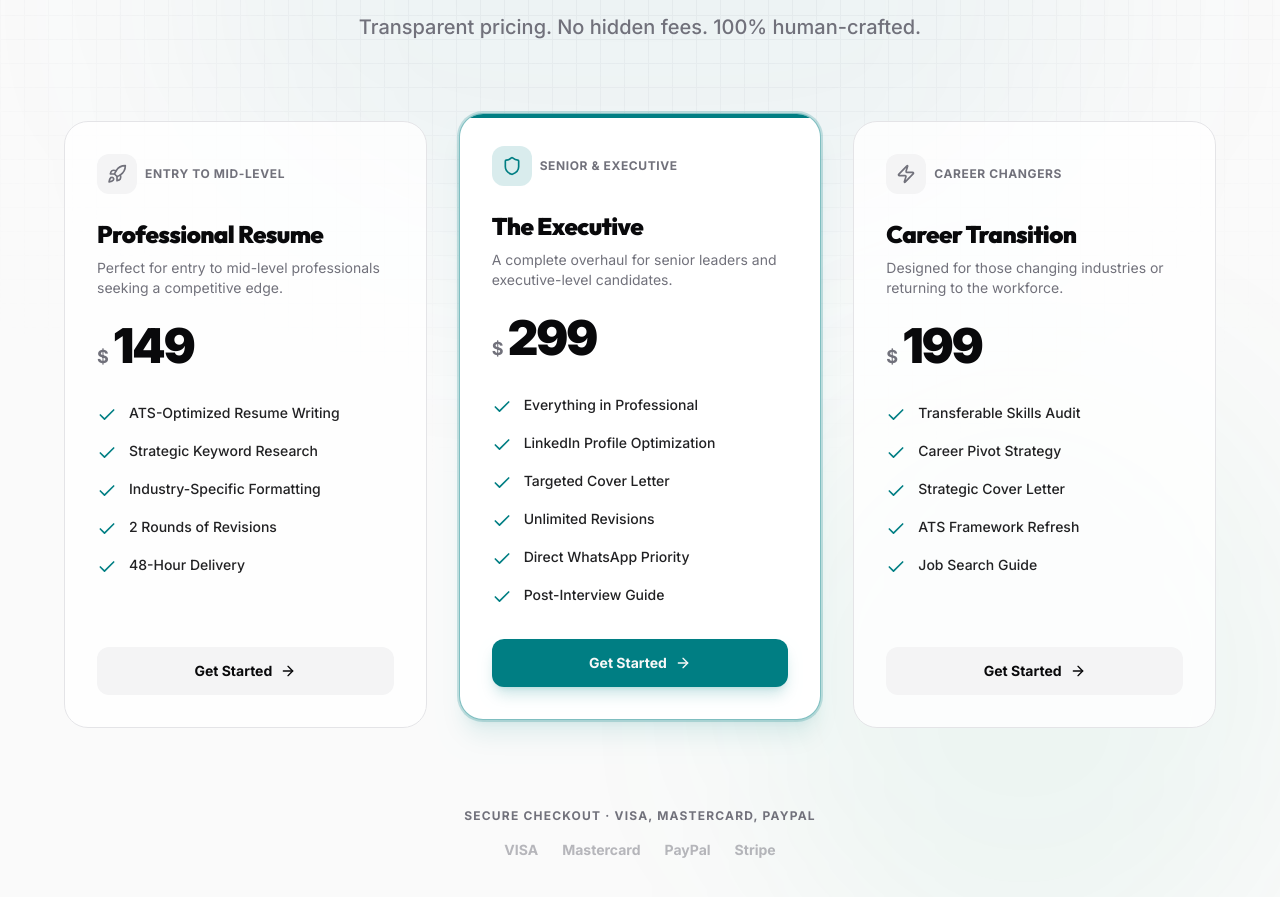
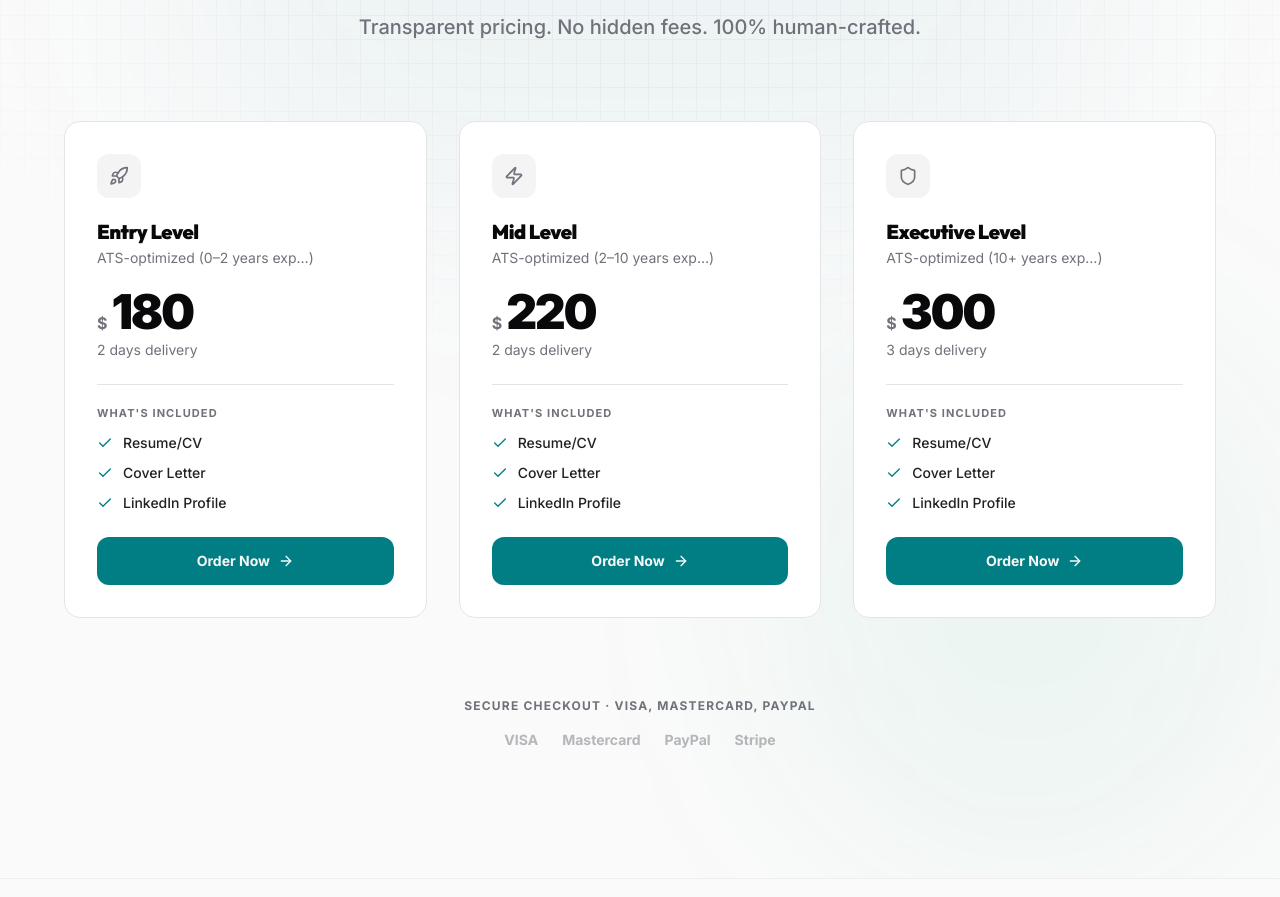
Before and after one commit to saimsultan380/abubakarportfolio, a Next.js app: page / in a window 1280 px wide. Shown: the part 6623-7520 px from the top of the page. Built offline with nearby package versions, Linux system fonts and the light colour scheme.

Commit message:
Initial commit

```diff
--- a/src/app/globals.css
+++ b/src/app/globals.css
@@ -73,26 +73,26 @@
 }
 
 .dark {
-    --background: oklch(0.141 0.005 285.823);
+    --background: oklch(0.13 0.006 285.823);
     --foreground: oklch(0.985 0 0);
-    --card: oklch(0.141 0.005 285.823);
+    --card: oklch(0.18 0.008 285.823);
     --card-foreground: oklch(0.985 0 0);
-    --popover: oklch(0.141 0.005 285.823);
+    --popover: oklch(0.18 0.008 285.823);
     --popover-foreground: oklch(0.985 0 0);
     --primary: oklch(0.65 0.18 195);
-    --primary-foreground: oklch(0.1 0.02 195);
-    --secondary: oklch(0.274 0.006 286.033);
+    --primary-foreground: oklch(0.12 0.03 195);
+    --secondary: oklch(0.21 0.008 286.033);
     --secondary-foreground: oklch(0.985 0 0);
-    --muted: oklch(0.274 0.006 286.033);
-    --muted-foreground: oklch(0.705 0.015 286.067);
-    --accent: oklch(0.274 0.006 286.033);
+    --muted: oklch(0.21 0.008 286.033);
+    --muted-foreground: oklch(0.78 0.012 286.067);
+    --accent: oklch(0.21 0.008 286.033);
     --accent-foreground: oklch(0.985 0 0);
     --accent-warm: oklch(0.78 0.15 75);
     --accent-cool: oklch(0.68 0.14 165);
     --destructive: oklch(0.396 0.141 25.723);
     --destructive-foreground: oklch(0.637 0.237 25.331);
-    --border: oklch(0.274 0.006 286.033);
-    --input: oklch(0.274 0.006 286.033);
+    --border: oklch(0.28 0.01 286.033);
+    --input: oklch(0.28 0.01 286.033);
     --ring: oklch(0.65 0.18 195);
     --primary-rgb: 45, 212, 191;
     --accent-warm-rgb: 251, 191, 36;
--- a/src/components/sections/Pricing.tsx
+++ b/src/components/sections/Pricing.tsx
@@ -3,7 +3,6 @@
 import * as React from "react"
 import Link from "next/link"
 import { Check, Rocket, Shield, Zap, ArrowRight, Sparkles } from "lucide-react"
-import { cn } from "@/lib/utils"
 import { useGSAP } from "@gsap/react"
 import gsap from "gsap"
 import { ScrollTrigger } from "gsap/ScrollTrigger"
@@ -11,10 +10,10 @@ import { PLANS, type PlanId } from "@/lib/plans"
 
 gsap.registerPlugin(ScrollTrigger)
 
-const planMeta: Record<PlanId, { icon: typeof Rocket; label: string }> = {
-  professional: { icon: Rocket, label: "Entry to Mid-Level" },
-  executive: { icon: Shield, label: "Senior & Executive" },
-  transition: { icon: Zap, label: "Career Changers" },
+const planMeta: Record<PlanId, { icon: typeof Rocket }> = {
+  entry: { icon: Rocket },
+  mid: { icon: Zap },
+  executive: { icon: Shield },
 }
 
 export function Pricing() {
@@ -123,78 +122,58 @@ export function Pricing() {
 
         {/* Cards */}
         <div ref={cardsRef} className="grid grid-cols-1 md:grid-cols-3 gap-6 lg:gap-8 items-stretch max-w-6xl mx-auto">
-          {PLANS.map((plan, index) => {
+          {PLANS.map((plan) => {
             const meta = planMeta[plan.id]
             const Icon = meta.icon
-            const isPopular = plan.id === "executive"
 
             return (
               <div
                 key={plan.id}
-                className={cn(
-                  "pricing-card group relative flex flex-col rounded-3xl border transition-all duration-300 overflow-hidden",
-                  isPopular
-                    ? "bg-card border-primary/50 shadow-xl shadow-primary/10 md:-mt-2 md:mb-2 md:ring-2 md:ring-primary/20"
-                    : "bg-card/80 border-border hover:border-primary/30 hover:shadow-lg"
-                )}
+                className="pricing-card group relative flex flex-col rounded-2xl border border-border bg-card transition-all duration-300 overflow-hidden hover:border-primary/40 hover:shadow-xl hover:shadow-primary/5"
               >
-                {isPopular && (
-                  <div className="absolute top-0 left-0 right-0 h-1 bg-primary" />
-                )}
                 <div className="p-6 md:p-8 flex flex-col flex-1">
-                  {/* Plan label */}
-                  <div className="flex items-center gap-2 mb-6">
-                    <div
-                      className={cn(
-                        "flex h-10 w-10 items-center justify-center rounded-xl",
-                        isPopular ? "bg-primary/15 text-primary" : "bg-secondary text-muted-foreground"
-                      )}
-                    >
+                  <div className="flex h-11 w-11 items-center justify-center rounded-xl bg-secondary text-muted-foreground group-hover:bg-primary/10 group-hover:text-primary transition-colors mb-5">
                     <Icon className="h-5 w-5" />
                   </div>
-                    <span className="text-xs font-bold uppercase tracking-wider text-muted-foreground">
-                      {meta.label}
-                    </span>
-                  </div>
 
-                  {/* Name & price */}
-                  <h3 className="text-2xl font-black font-heading tracking-tight text-foreground mb-2">
+                  <h3 className="text-xl font-black font-heading tracking-tight text-foreground mb-0.5">
                     {plan.name}
                   </h3>
-                  <p className="text-sm text-muted-foreground mb-6 line-clamp-2">
+                  <p className="text-sm text-muted-foreground mb-5">
                     {plan.description}
                   </p>
 
-                  <div className="flex items-baseline gap-1 mb-8">
-                    <span className="text-lg font-bold text-muted-foreground">$</span>
-                    <span className="text-5xl font-black tracking-tighter text-foreground">
+                  <div className="flex items-baseline gap-1 mb-1">
+                    <span className="text-base font-bold text-muted-foreground">$</span>
+                    <span className="text-4xl md:text-5xl font-black tracking-tighter text-foreground">
                       {plan.priceUsd}
                     </span>
                   </div>
+                  <p className="text-sm text-muted-foreground mb-6">
+                    {plan.deliveryDays} days delivery
+                  </p>
 
-                  {/* Features */}
-                  <ul className="space-y-4 flex-1">
+                  <div className="pt-5 border-t border-border flex-1">
+                    <p className="text-[11px] font-bold uppercase tracking-widest text-muted-foreground mb-3">
+                      What&apos;s included
+                    </p>
+                    <ul className="space-y-2.5">
                       {plan.features.map((feature, i) => (
-                      <li key={i} className="flex items-start gap-3">
-                        <Check className="h-5 w-5 shrink-0 text-primary mt-0.5" />
+                        <li key={i} className="flex items-center gap-2.5">
+                          <Check className="h-4 w-4 shrink-0 text-primary" />
                           <span className="text-sm font-medium text-foreground/90">
                             {feature}
                           </span>
                         </li>
                       ))}
                     </ul>
+                  </div>
 
-                  {/* CTA */}
                   <Link
                     href={`/checkout?plan=${plan.id}`}
-                    className={cn(
-                      "mt-8 w-full h-12 flex items-center justify-center gap-2 rounded-xl font-bold text-sm transition-all duration-300",
-                      isPopular
-                        ? "bg-primary text-primary-foreground hover:bg-primary/90 shadow-lg shadow-primary/20"
-                        : "bg-secondary text-foreground hover:bg-primary hover:text-primary-foreground"
-                    )}
+                    className="mt-6 w-full h-12 flex items-center justify-center gap-2 rounded-xl bg-primary text-primary-foreground font-bold text-sm hover:bg-primary/90 transition-colors"
                   >
-                    Get Started
+                    Order Now
                     <ArrowRight className="h-4 w-4" />
                   </Link>
                 </div>
--- a/src/lib/plans.ts
+++ b/src/lib/plans.ts
@@ -1,4 +1,4 @@
-export type PlanId = "professional" | "executive" | "transition"
+export type PlanId = "entry" | "mid" | "executive"
 
 export type PricingPlan = {
   id: PlanId
@@ -6,52 +6,37 @@ export type PricingPlan = {
   priceUsd: number
   currency: "USD"
   description: string
+  deliveryDays: number
   features: string[]
 }
 
 export const PLANS: PricingPlan[] = [
   {
-    id: "professional",
-    name: "Professional Resume",
-    priceUsd: 149,
+    id: "entry",
+    name: "Entry Level",
+    priceUsd: 180,
     currency: "USD",
-    description: "Perfect for entry to mid-level professionals seeking a competitive edge.",
-    features: [
-      "ATS-Optimized Resume Writing",
-      "Strategic Keyword Research",
-      "Industry-Specific Formatting",
-      "2 Rounds of Revisions",
-      "48-Hour Delivery",
-    ],
+    description: "ATS-optimized (0–2 years exp…)",
+    deliveryDays: 2,
+    features: ["Resume/CV", "Cover Letter", "LinkedIn Profile"],
+  },
+  {
+    id: "mid",
+    name: "Mid Level",
+    priceUsd: 220,
+    currency: "USD",
+    description: "ATS-optimized (2–10 years exp…)",
+    deliveryDays: 2,
+    features: ["Resume/CV", "Cover Letter", "LinkedIn Profile"],
   },
   {
     id: "executive",
-    name: "The Executive",
-    priceUsd: 299,
+    name: "Executive Level",
+    priceUsd: 300,
     currency: "USD",
-    description: "A complete overhaul for senior leaders and executive-level candidates.",
-    features: [
-      "Everything in Professional",
-      "LinkedIn Profile Optimization",
-      "Targeted Cover Letter",
-      "Unlimited Revisions",
-      "Direct WhatsApp Priority",
-      "Post-Interview Guide",
-    ],
-  },
-  {
-    id: "transition",
-    name: "Career Transition",
-    priceUsd: 199,
-    currency: "USD",
-    description: "Designed for those changing industries or returning to the workforce.",
-    features: [
-      "Transferable Skills Audit",
-      "Career Pivot Strategy",
-      "Strategic Cover Letter",
-      "ATS Framework Refresh",
-      "Job Search Guide",
-    ],
+    description: "ATS-optimized (10+ years exp…)",
+    deliveryDays: 3,
+    features: ["Resume/CV", "Cover Letter", "LinkedIn Profile"],
   },
 ]
 
```
Also changed, not shown: src/components/sections/FAQ.tsx (+9 -9 lines). Lines whose indentation alone changed are shown as unchanged.
